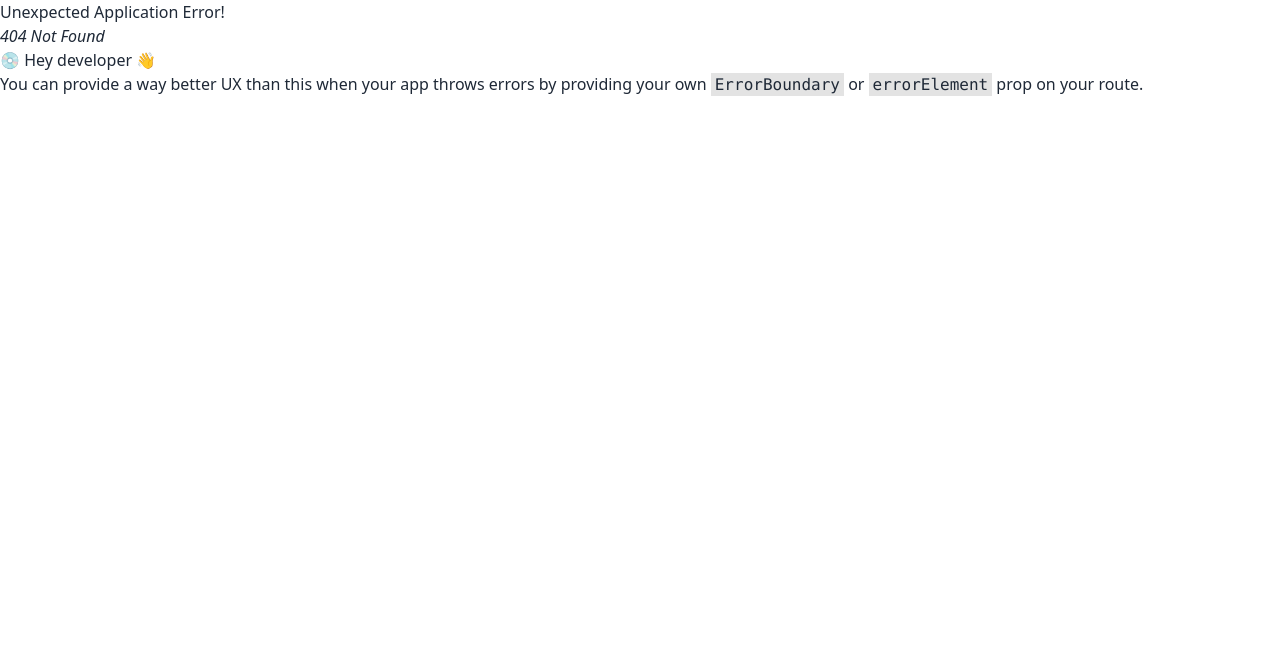
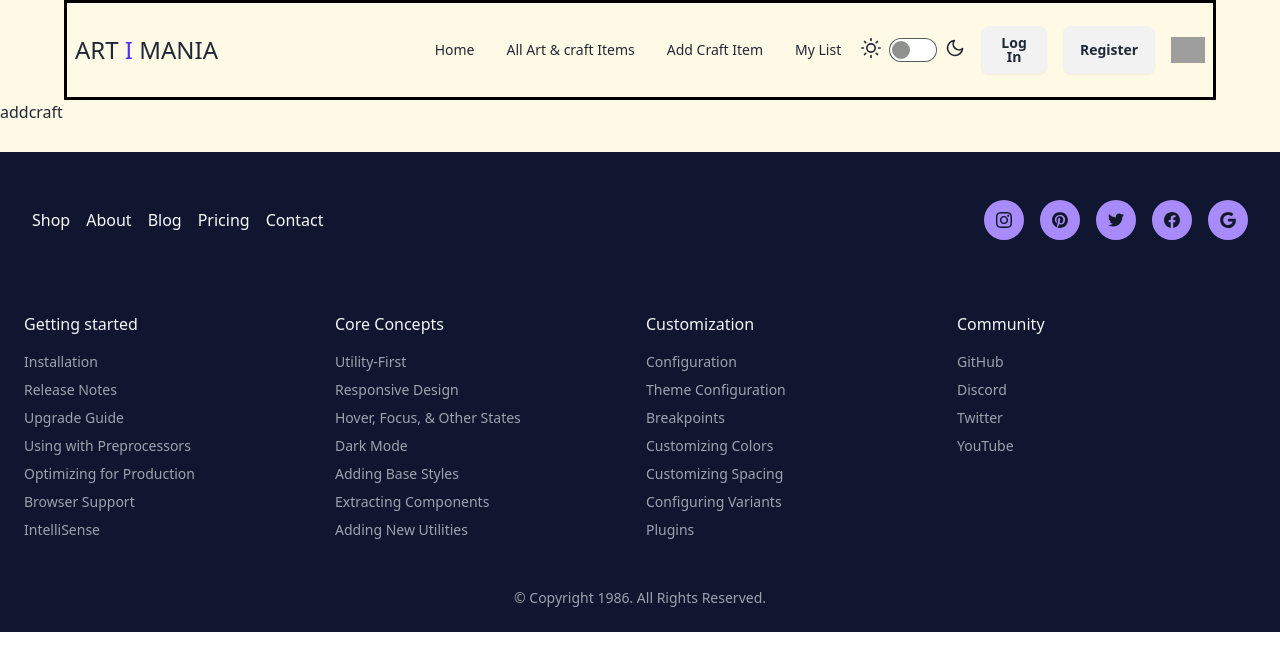
Before and after one commit to Sakib3602/art-mania-10, a React (Vite) app: page /addCraft in a window 1280 px wide. Before the commit this address had no page. Shown: the top 670 px of the page. Built offline with nearby package versions, Linux system fonts and the light colour scheme; no server answers; grey boxes are pictures that could not be loaded.

Commit message:
add more components and route

```diff
--- /dev/null
+++ b/src/AddCraft.jsx
@@ -0,0 +1,11 @@
+
+
+const AddCraft = () => {
+    return (
+        <div>
+            <h1>addcraft</h1>
+        </div>
+    );
+};
+
+export default AddCraft;
--- a/src/AuthProvaider.jsx
+++ b/src/AuthProvaider.jsx
@@ -1,42 +1,59 @@
-import {  createContext } from "react";
-import {  createUserWithEmailAndPassword, signInWithEmailAndPassword, signOut } from "firebase/auth";
+import { createContext, useEffect, useState } from "react";
+import {
+  createUserWithEmailAndPassword,
+  signInWithEmailAndPassword,
+  signOut,
+  onAuthStateChanged,
+} from "firebase/auth";
 import { auth } from "./firebase.init";
 
 // Create a Context
 export const AuthContext = createContext(null);
-const AuthProvaider = ({children}) => {
-
-
-    // create user
-    const passwordEmailCreate = (email,password)=>{
-        return createUserWithEmailAndPassword(auth, email, password)
-    }
-    // user sign in with email pass
-    const userSignIn = (email,password)=>{
-        return signInWithEmailAndPassword(auth, email, password)
-    }
-
-    // signOut
-    const logout = ()=>{
-        return signOut(auth)
-    }
 
 
 
-    const info = {
-        passwordEmailCreate,
-        userSignIn,
-        logout,
-    }
-    return (
-        <AuthContext.Provider value={info}>
+const AuthProvaider = ({ children }) => {
+    const [person,setPerson] = useState(null)
 
-            {children}
+  // create user
+  const passwordEmailCreate = (email, password) => {
+    return createUserWithEmailAndPassword(auth, email, password);
+  };
+  // user sign in with email pass
+  const userSignIn = (email, password) => {
+    return signInWithEmailAndPassword(auth, email, password);
+  };
 
-        </AuthContext.Provider>
+  // signOut
+  const logout = () => {
+    return signOut(auth);
+  };
 
+  //on auth
+  useEffect(() => {
+    const DeleteIt = onAuthStateChanged(auth, (user) => {
 
-    );
+      if (user) {
+        setPerson(user)
+
+        console.log("on auth", user);
+      }
+
+    });
+
+    return () => {
+      DeleteIt();
+    };
+  }, []);
+
+  const info = {
+    passwordEmailCreate,
+    userSignIn,
+    logout,
+    person,
+    setPerson,
+  };
+  return <AuthContext.Provider value={info}>{children}</AuthContext.Provider>;
 };
 
 export default AuthProvaider;
--- /dev/null
+++ b/src/MyLIst.jsx
@@ -0,0 +1,11 @@
+
+
+const MyLIst = () => {
+    return (
+        <div>
+            <h1>my list</h1>
+        </div>
+    );
+};
+
+export default MyLIst;
--- /dev/null
+++ b/src/components/AllCraft.jsx
@@ -0,0 +1,11 @@
+
+
+const AllCraft = () => {
+    return (
+        <div>
+            <h1>all craft</h1>
+        </div>
+    );
+};
+
+export default AllCraft;
--- a/src/components/Nav.jsx
+++ b/src/components/Nav.jsx
@@ -3,7 +3,7 @@ import { Link } from "react-router-dom";
 import { AuthContext } from "../AuthProvaider";
 
 const Nav = () => {
-  const {logout} = useContext(AuthContext)
+  const {logout, person} = useContext(AuthContext)
   function handLogOut(){
     logout()
   .then(()=>{
@@ -11,6 +11,8 @@ const Nav = () => {
   })
   .catch()
   }
+
+  console.log(person,"person from nAV")
   return (
     <>
       <div className="navbar w-[100%] md:w-[95%] lg:w-[90%] m-auto  border-black border-[3px] border-solid  lg:h-[100px]">
@@ -26,16 +28,16 @@ const Nav = () => {
               <Link to={"/"}>Home</Link>
             </li>
             <li>
-              {" "}
-              <Link to={"/craftItem"}>All Art & craft Items</Link>
+
+              <Link to={"/allCraft"}>All Art & craft Items</Link>
             </li>
             <li>
               {" "}
-              <Link to={"/addItem"}>Add Craft Item</Link>
+              <Link to={"/addCraft"}>Add Craft Item</Link>
             </li>
             <li>
               {" "}
-              <Link to={"/addItem"}>My List</Link>
+              <Link to={"/myList"}>My List</Link>
             </li>
           </ul>
         </div>
@@ -45,13 +47,17 @@ const Nav = () => {
   <input type="checkbox" value="synthwave" className="toggle theme-controller"/>
   <svg xmlns="http://www.w3.org/2000/svg" width="20" height="20" viewBox="0 0 24 24" fill="none" stroke="currentColor" strokeWidth="2" strokeLinecap="round" strokeLinejoin="round"><path d="M21 12.79A9 9 0 1 1 11.21 3 7 7 0 0 0 21 12.79z"></path></svg>
 </label>
-          <Link to={"/login"}>
+          {
+            !person ? <>
+            <Link to={"/login"}>
             <a className="btn">Log In</a>
           </Link>
           <Link to={"/register"}>
             <a className="btn">Register</a>
           </Link>
-          <button onClick={handLogOut} className="btn">Sign Out</button>
+            </> : <button onClick={handLogOut} className="btn">Sign Out</button>
+          }
+
           <div className="w-10 rounded-full">
             <img
               alt="Tailwind CSS Navbar component"
--- /dev/null
+++ b/src/components/PrivateRoute.jsx
@@ -0,0 +1,17 @@
+import { useContext } from "react";
+import { AuthContext } from "../AuthProvaider";
+import { Navigate, useLocation } from "react-router-dom";
+
+
+const PrivateRoute = ({children}) => {
+    const {person} = useContext(AuthContext)
+    const location = useLocation()
+
+    if(person){
+        return children;
+
+    }
+    return <Navigate to={'/login'} state={location.path || '/'} ></Navigate>
+};
+
+export default PrivateRoute;
```
Also changed, not shown: src/main.jsx (+15 -0 lines), src/components/AddItem.jsx (added).
